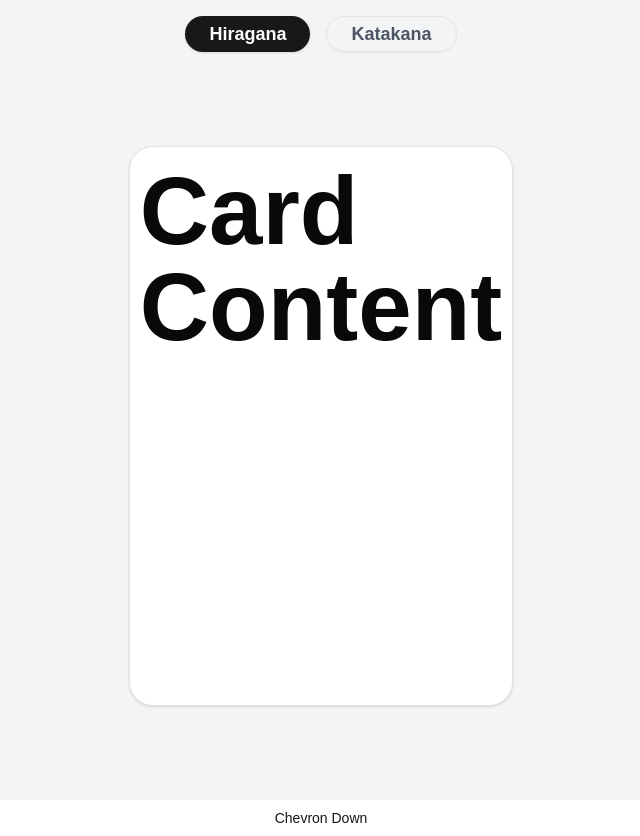
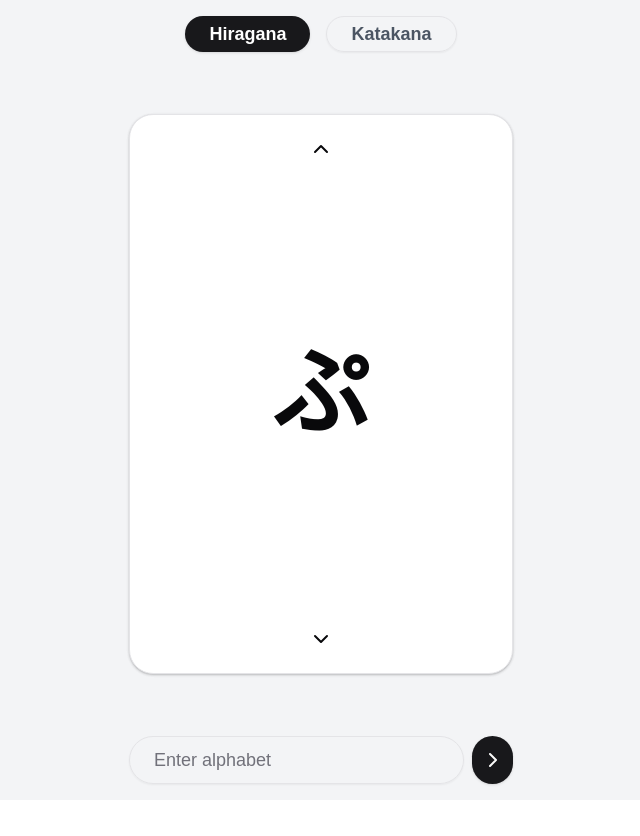
Before and after one commit to alharkan7/japanese-flashcards, a Next.js app: page / in a window 1280 px wide. Shown: the whole page, without its empty margins (319-959 px from the left). After the commit the page ends 800 px from the top, so only its background shows below. Built offline with nearby package versions, Linux system fonts and the light colour scheme.

Commit message:
Revert back to the last working commit

```diff
--- a/app/page.tsx
+++ b/app/page.tsx
@@ -1236,7 +1236,7 @@ export default function Component() {
           onClick={() => setSelectedType("hiragana")}
           className={`rounded-full px-6 py-2 text-lg font-semibold ${
             selectedType === "hiragana" ? "text-white" : "text-gray-600"
-          }`}
+          }`} // Changed text color to white when selected
         >
           Hiragana
         </Button>
@@ -1245,19 +1245,11 @@ export default function Component() {
           onClick={() => setSelectedType("katakana")}
           className={`rounded-full px-6 py-2 text-lg font-semibold ${
             selectedType === "katakana" ? "text-white" : "text-gray-600"
-          }`}
+          }`} // Changed text color to white when selected
         >
           Katakana
         </Button>
       </div>
-      <Button
-        variant="ghost"
-        size="icon"
-        className="absolute top-0 left-1/2 transform -translate-x-1/2 -translate-y-full"
-        onClick={handlePreviousCard}
-      >
-        Chevron Up
-      </Button>
       <div className="relative w-full max-w-sm flex-grow flex flex-col justify-center perspective-1000">
         <div
           className={`relative w-full h-[70vh] transition-transform duration-300 transform-style-3d ${
@@ -1281,18 +1273,93 @@ export default function Component() {
             }`}
             onClick={handleCardClick}
           >
-            Card Content
+            <Button
+              variant="ghost"
+              size="icon"
+              onClick={(e) => {
+                e.stopPropagation();
+                handlePreviousCard();
+              }}
+              className="self-center rounded-full"
+            >
+              <ChevronUp className="h-6 w-6" />
+            </Button>
+            <div className="flex-grow flex items-center justify-center">
+              {currentCard.japanese}
+            </div>
+            <Button
+              variant="ghost"
+              size="icon"
+              onClick={(e) => {
+                e.stopPropagation();
+                handleNextCard();
+              }}
+              className="self-center rounded-full"
+            >
+              <ChevronDown className="h-6 w-6" />
+            </Button>
+          </Card>
+          <Card
+            className={`absolute w-full h-full flex flex-col items-center justify-between p-4 text-8xl font-bold cursor-pointer transition-all duration-500 backface-hidden rotate-y-180 rounded-3xl ${
+              cardState === "correct"
+                ? "bg-green-100"
+                : cardState === "incorrect"
+                ? "bg-red-100"
+                : "bg-white"
+            }`}
+            onClick={handleCardClick}
+          >
+            <Button
+              variant="ghost"
+              size="icon"
+              onClick={(e) => {
+                e.stopPropagation();
+                handlePreviousCard();
+              }}
+              className="self-center rounded-full"
+            >
+              <ChevronUp className="h-6 w-6" />
+            </Button>
+            <div className="flex-grow flex items-center justify-center rotate-y-180">
+              {currentCard.japanese}
+            </div>
+            <Button
+              variant="ghost"
+              size="icon"
+              onClick={(e) => {
+                e.stopPropagation();
+                handleNextCard();
+              }}
+              className="self-center rounded-full"
+            >
+              <ChevronDown className="h-6 w-6" />
+            </Button>
           </Card>
         </div>
       </div>
-      <Button
-        variant="ghost"
-        size="icon"
-        className="absolute bottom-0 left-1/2 transform -translate-x-1/2 translate-y-full"
-        onClick={handleNextCard}
-      >
-        Chevron Down
-      </Button>
+      <div className="w-full max-w-sm mt-4">
+        <div className="flex items-center space-x-2">
+          <Input
+            type="text"
+            placeholder="Enter alphabet"
+            value={userInput}
+            onChange={(e) => setUserInput(e.target.value)}
+            onKeyDown={(e) => {
+              if (e.key === "Enter") {
+                handleCheck(); // Trigger the button action
+              }
+            }}
+            className="flex-grow rounded-full text-lg px-6 py-3 h-12 text-black" // Changed text color to black
+          />
+          <Button
+            onClick={handleCheck}
+            size="icon"
+            className="rounded-full w-12 h-12 p-0 flex items-center justify-center" // Ensure button height matches input
+          >
+            <ChevronRight className="h-6 w-6" />
+          </Button>
+        </div>
+      </div>
     </div>
   );
 }
```
